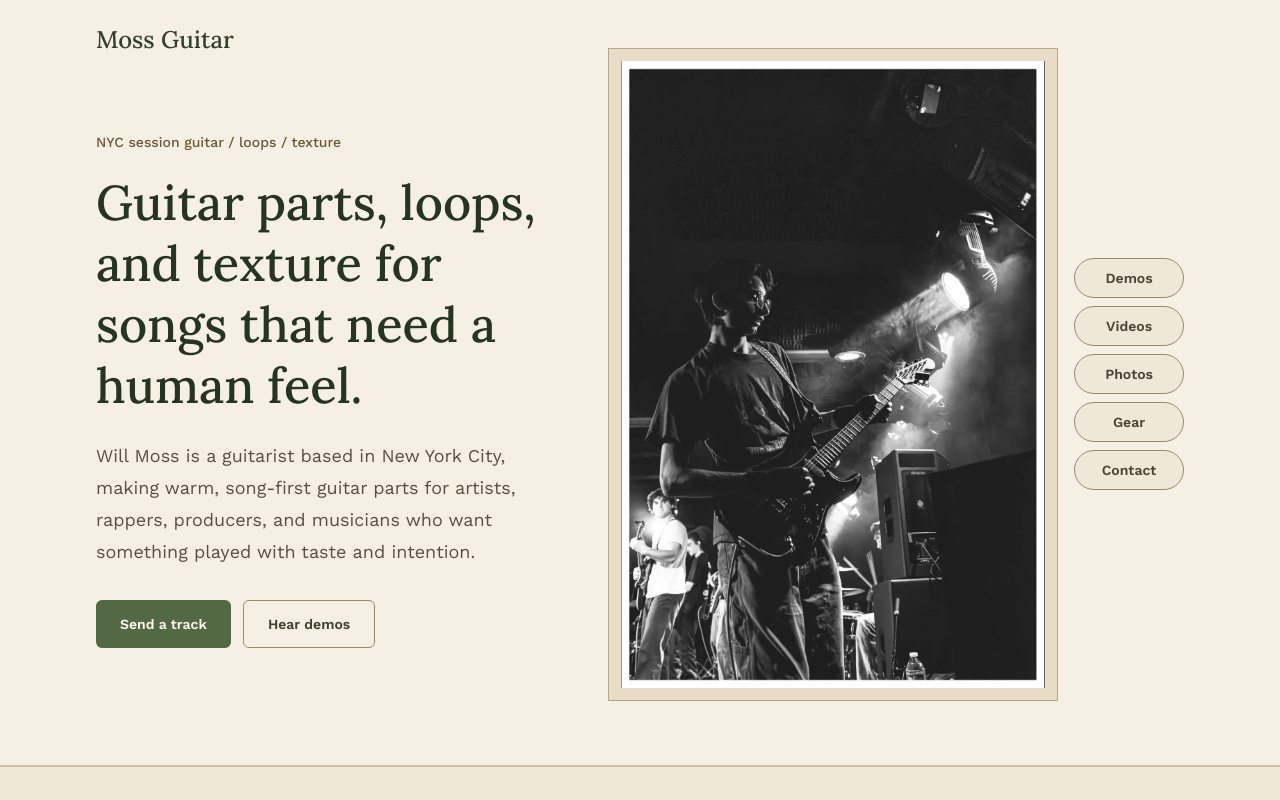
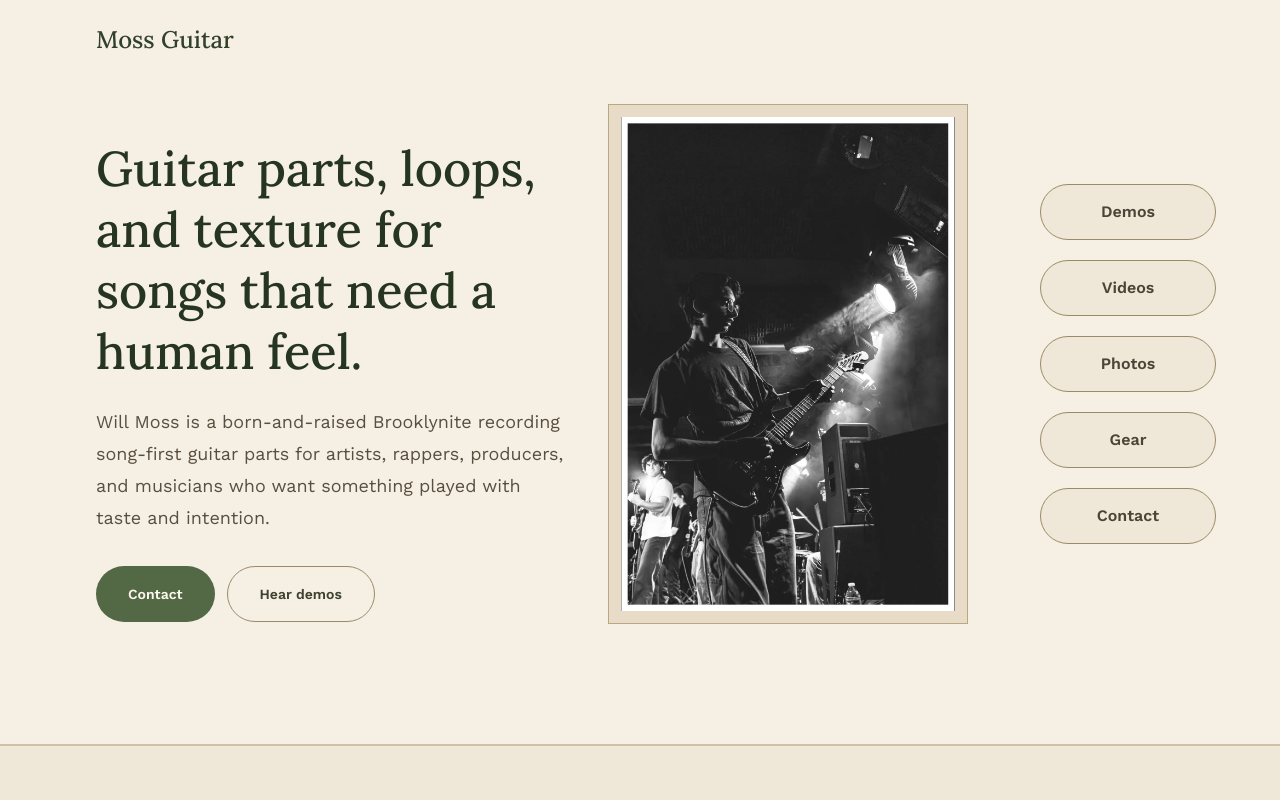
Before and after one commit to willmoss718/mossguitar, a Next.js app: page / in a window 1280 px wide. Shown: the top 800 px of the page. Built offline with nearby package versions, Linux system fonts and the light colour scheme.

Commit message:
Add expanding contact bubbles

```diff
--- /dev/null
+++ b/src/components/ContactBubble.tsx
@@ -0,0 +1,40 @@
+"use client";
+
+import { useState } from "react";
+
+type ContactBubbleProps = {
+  email: string;
+  className?: string;
+};
+
+export function ContactBubble({ email, className = "" }: ContactBubbleProps) {
+  const [copied, setCopied] = useState(false);
+
+  async function copyEmail() {
+    try {
+      await navigator.clipboard.writeText(email);
+      setCopied(true);
+    } catch {
+      window.location.href = `mailto:${email}`;
+    }
+  }
+
+  return (
+    <button
+      type="button"
+      onClick={copyEmail}
+      className={className}
+      aria-label={`Copy ${email} to clipboard`}
+    >
+      <span>Contact</span>
+      <span
+        aria-live="polite"
+        className={`overflow-hidden whitespace-nowrap transition-all duration-300 ${
+          copied ? "ml-3 max-w-56 opacity-100" : "max-w-0 opacity-0"
+        }`}
+      >
+        {email}
+      </span>
+    </button>
+  );
+}
--- a/src/components/HomePage.tsx
+++ b/src/components/HomePage.tsx
@@ -1,6 +1,7 @@
 import Image from "next/image";
 import type { ReactNode } from "react";
 import { siteContent } from "@/content/siteContent";
+import { ContactBubble } from "./ContactBubble";
 import { Section } from "./Section";
 
 type PhotoShape = "feature" | "landscape" | "portrait" | "wide";
@@ -63,7 +64,6 @@ export function HomePage() {
     { label: "Videos", href: "#videos" },
     { label: "Photos", href: "#photos" },
     { label: "Gear", href: "#gear" },
-    { label: "Contact", href: "#contact" },
   ];
 
   return (
@@ -78,9 +78,6 @@ export function HomePage() {
 
           <div className="grid gap-10 pb-8 pt-8 md:min-h-[calc(100vh-8.5rem)] md:grid-cols-[0.9fr_1.1fr] md:items-center md:pb-10 md:pt-6">
             <div className="max-w-2xl">
-              <p className="mb-5 text-sm font-medium text-[#6d5639]">
-                NYC session guitar / loops / texture
-              </p>
               <h1 className="font-serif text-4xl font-medium leading-tight text-[#26351f] sm:text-5xl lg:text-[3.05rem]">
                 {siteContent.headline}
               </h1>
@@ -88,22 +85,20 @@ export function HomePage() {
                 {siteContent.bio}
               </p>
               <div className="mt-8 flex flex-col gap-3 sm:flex-row">
-                <ExternalLink
-                  href={mailHref}
-                  className="inline-flex h-12 items-center justify-center rounded-md bg-[#536845] px-6 text-sm font-semibold text-[#fbf7ed] transition hover:bg-[#314029]"
-                >
-                  Send a track
-                </ExternalLink>
+                <ContactBubble
+                  email={siteContent.email}
+                  className="inline-flex h-14 items-center justify-center rounded-full bg-[#536845] px-8 text-sm font-semibold text-[#fbf7ed] transition hover:bg-[#314029] focus-visible:outline focus-visible:outline-2 focus-visible:outline-offset-2 focus-visible:outline-[#536845]"
+                />
                 <a
                   href="#demos"
-                  className="inline-flex h-12 items-center justify-center rounded-md border border-[#9b8a68] px-6 text-sm font-semibold text-[#3f422f] transition hover:border-[#536845] hover:text-[#26351f]"
+                  className="inline-flex h-14 items-center justify-center rounded-full border border-[#9b8a68] px-8 text-sm font-semibold text-[#3f422f] transition hover:border-[#536845] hover:bg-[#536845] hover:text-[#fbf7ed] focus-visible:outline focus-visible:outline-2 focus-visible:outline-offset-2 focus-visible:outline-[#536845]"
                 >
                   Hear demos
                 </a>
               </div>
             </div>
 
-            <div className="flex flex-col gap-4 md:-mt-8 md:justify-self-end lg:flex-row lg:items-center">
+            <div className="flex flex-col gap-6 md:-mt-8 md:justify-self-end lg:grid lg:grid-cols-[auto_11rem] lg:items-center lg:gap-8 xl:gap-10">
               <figure>
                 <div className="border border-[#b9a982] bg-[#e8dcc8] p-3">
                   <Image
@@ -118,17 +113,21 @@ export function HomePage() {
               </figure>
               <nav
                 aria-label="Page sections"
-                className="flex flex-wrap gap-2 lg:w-28 lg:flex-col"
+                className="flex flex-wrap gap-4 lg:w-44 lg:translate-x-4 lg:flex-col lg:gap-5 xl:translate-x-8"
               >
                 {navLinks.map((link) => (
                   <a
                     key={link.href}
                     href={link.href}
-                    className="inline-flex min-h-10 items-center justify-center rounded-full border border-[#9b8a68] bg-[#efe7d7] px-4 text-sm font-semibold text-[#4b4438] transition hover:border-[#536845] hover:bg-[#536845] hover:text-[#fbf7ed] focus-visible:outline focus-visible:outline-2 focus-visible:outline-offset-2 focus-visible:outline-[#536845]"
+                    className="inline-flex min-h-14 items-center justify-center rounded-full border border-[#9b8a68] bg-[#efe7d7] px-8 text-base font-semibold text-[#4b4438] transition hover:border-[#536845] hover:bg-[#536845] hover:text-[#fbf7ed] focus-visible:outline focus-visible:outline-2 focus-visible:outline-offset-2 focus-visible:outline-[#536845] lg:w-full"
                   >
                     {link.label}
                   </a>
                 ))}
+                <ContactBubble
+                  email={siteContent.email}
+                  className="inline-flex min-h-14 items-center justify-center rounded-full border border-[#9b8a68] bg-[#efe7d7] px-8 text-base font-semibold text-[#4b4438] transition hover:border-[#536845] hover:bg-[#536845] hover:text-[#fbf7ed] focus-visible:outline focus-visible:outline-2 focus-visible:outline-offset-2 focus-visible:outline-[#536845] lg:w-full"
+                />
               </nav>
             </div>
           </div>
--- a/src/content/siteContent.ts
+++ b/src/content/siteContent.ts
@@ -1,9 +1,9 @@
 export const siteContent = {
   siteName: "Moss Guitar",
   headline: "Guitar parts, loops, and texture for songs that need a human feel.",
-  bio: "Will Moss is a guitarist based in New York City, making warm, song-first guitar parts for artists, rappers, producers, and musicians who want something played with taste and intention.",
+  bio: "Will Moss is a born-and-raised Brooklynite recording song-first guitar parts for artists, rappers, producers, and musicians who want something played with taste and intention.",
   location: "NYC",
-  email: "hello@willmossguitar.com",
+  email: "willmoss718@gmail.com",
   heroImage: {
     alt: "Black-and-white photo of Will Moss standing on stage with guitar",
     src: "/images/hero-black-white-portrait.jpeg",
```
